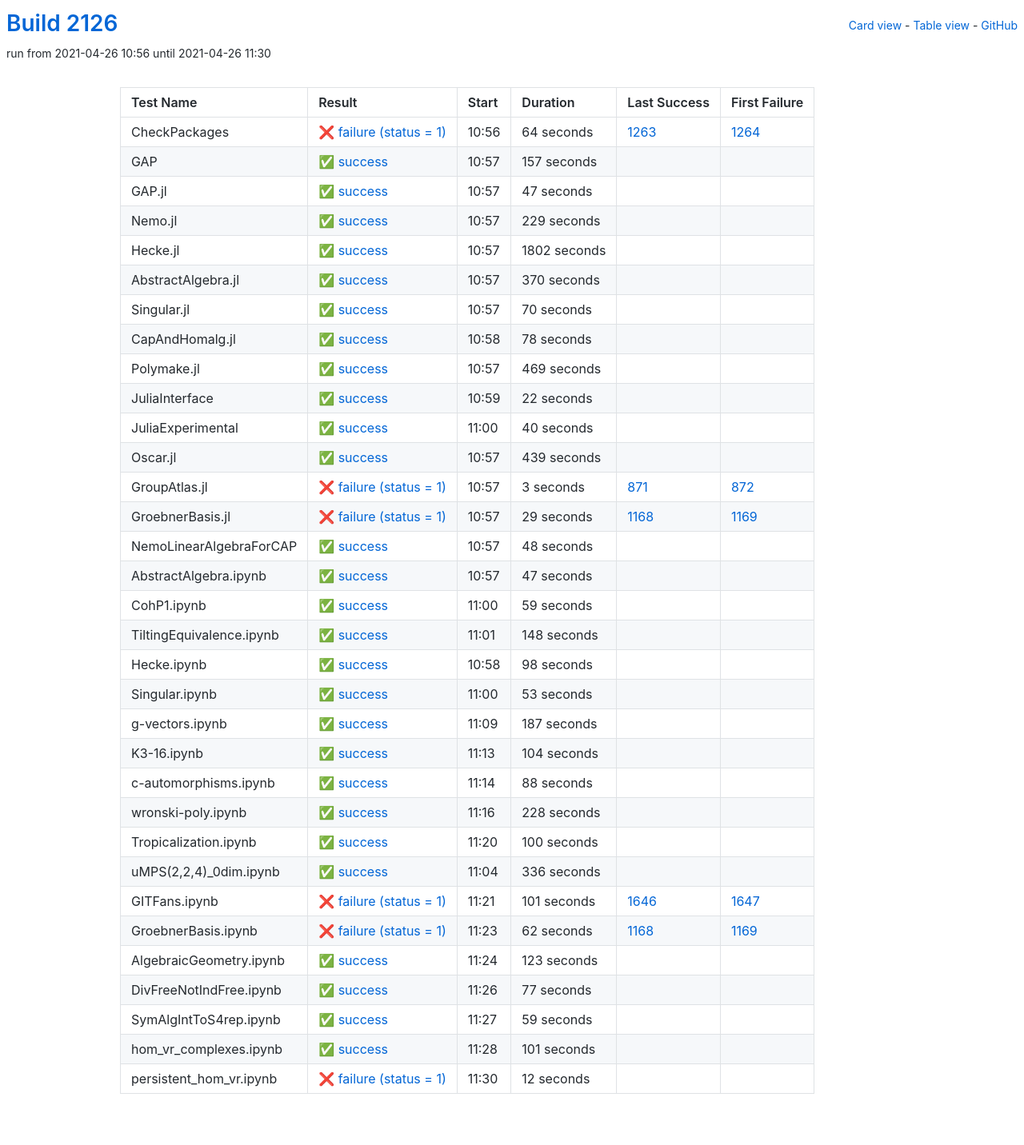
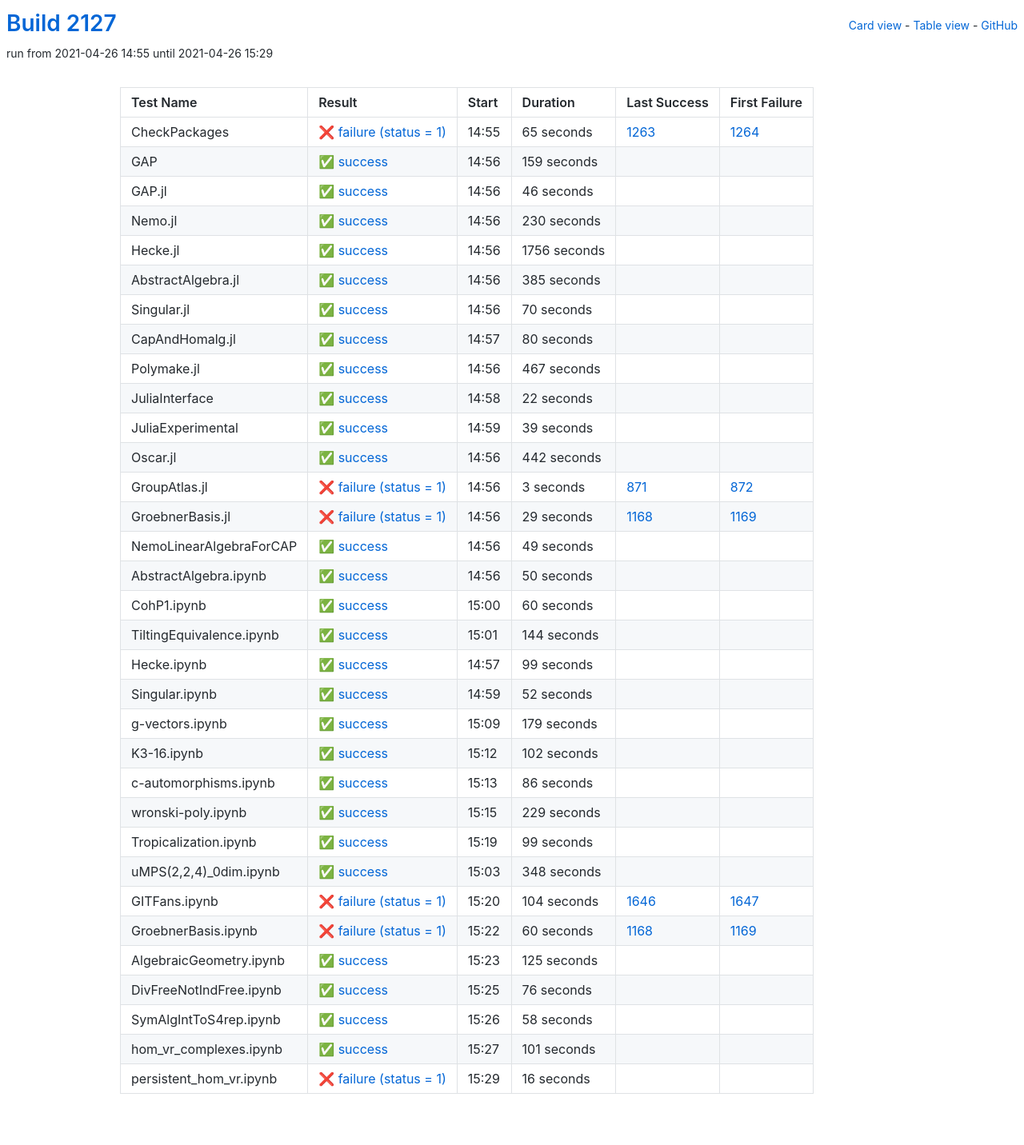
Before and after one commit to oscar-system/oscar-ci-status-stable, a Jekyll site: the page built from table.html, in a window 1280 px wide. Shown: the whole page at 80% size. Built offline with Jekyll 4.4.1, drawn with Linux system fonts in a browser that asks for light colours.

Commit message:
Build #2127

```diff
--- a/_data/ci.yml
+++ b/_data/ci.yml
@@ -1,6 +1,6 @@
 ---
-build: 2126
-build_url: https://oscarci.mathematik.uni-kl.de/job/oscar-stable/2126/
+build: 2127
+build_url: https://oscarci.mathematik.uni-kl.de/job/oscar-stable/2127/
 job: oscar-stable
 organization: oscar-system
 repo: oscar-ci-status-stable
@@ -8,80 +8,80 @@ repourl: https://github.com/oscar-system/oscar-ci-status-stable
 tests:
 - name: CheckPackages
   id: checkpackages
-  log: https://oscarci.mathematik.uni-kl.de/job/oscar-stable/2126/artifact/logs/build-2126/CheckPackages.log
-  start: 2021-04-26 10:56
+  log: https://oscarci.mathematik.uni-kl.de/job/oscar-stable/2127/artifact/logs/build-2127/CheckPackages.log
+  start: 2021-04-26 14:55
   success: false
   exitcode: 1
   status: failure
-  duration: 64
+  duration: 65
   last_success: 1263
   last_success_url: https://oscarci.mathematik.uni-kl.de/job/oscar-stable/1263/
   first_failure: 1264
   first_failure_url: https://oscarci.mathematik.uni-kl.de/job/oscar-stable/1264/
 - name: GAP
   id: gap
-  log: https://oscarci.mathematik.uni-kl.de/job/oscar-stable/2126/artifact/logs/build-2126/GAP.log
-  start: 2021-04-26 10:57
+  log: https://oscarci.mathematik.uni-kl.de/job/oscar-stable/2127/artifact/logs/build-2127/GAP.log
+  start: 2021-04-26 14:56
   success: true
   exitcode: 0
   status: success
-  duration: 157
+  duration: 159
   last_success: false
   last_success_url:
   first_failure: false
   first_failure_url:
 - name: GAP.jl
   id: gap-jl
-  log: https://oscarci.mathematik.uni-kl.de/job/oscar-stable/2126/artifact/logs/build-2126/GAP.jl.log
-  start: 2021-04-26 10:57
+  log: https://oscarci.mathematik.uni-kl.de/job/oscar-stable/2127/artifact/logs/build-2127/GAP.jl.log
+  start: 2021-04-26 14:56
   success: true
   exitcode: 0
   status: success
-  duration: 47
+  duration: 46
   last_success: false
   last_success_url:
   first_failure: false
   first_failure_url:
 - name: Nemo.jl
   id: nemo-jl
-  log: https://oscarci.mathematik.uni-kl.de/job/oscar-stable/2126/artifact/logs/build-2126/Nemo.jl.log
-  start: 2021-04-26 10:57
+  log: https://oscarci.mathematik.uni-kl.de/job/oscar-stable/2127/artifact/logs/build-2127/Nemo.jl.log
+  start: 2021-04-26 14:56
   success: true
   exitcode: 0
   status: success
-  duration: 229
+  duration: 230
   last_success: false
   last_success_url:
   first_failure: false
   first_failure_url:
 - name: Hecke.jl
   id: hecke-jl
-  log: https://oscarci.mathematik.uni-kl.de/job/oscar-stable/2126/artifact/logs/build-2126/Hecke.jl.log
-  start: 2021-04-26 10:57
+  log: https://oscarci.mathematik.uni-kl.de/job/oscar-stable/2127/artifact/logs/build-2127/Hecke.jl.log
+  start: 2021-04-26 14:56
   success: true
   exitcode: 0
   status: success
-  duration: 1802
+  duration: 1756
   last_success: false
   last_success_url:
   first_failure: false
   first_failure_url:
 - name: AbstractAlgebra.jl
   id: abstractalgebra-jl
-  log: https://oscarci.mathematik.uni-kl.de/job/oscar-stable/2126/artifact/logs/build-2126/AbstractAlgebra.jl.log
-  start: 2021-04-26 10:57
+  log: https://oscarci.mathematik.uni-kl.de/job/oscar-stable/2127/artifact/logs/build-2127/AbstractAlgebra.jl.log
+  start: 2021-04-26 14:56
   success: true
   exitcode: 0
   status: success
-  duration: 370
+  duration: 385
   last_success: false
   last_success_url:
   first_failure: false
   first_failure_url:
 - name: Singular.jl
   id: singular-jl
-  log: https://oscarci.mathematik.uni-kl.de/job/oscar-stable/2126/artifact/logs/build-2126/Singular.jl.log
-  start: 2021-04-26 10:57
+  log: https://oscarci.mathematik.uni-kl.de/job/oscar-stable/2127/artifact/logs/build-2127/Singular.jl.log
+  start: 2021-04-26 14:56
   success: true
   exitcode: 0
   status: success
@@ -92,32 +92,32 @@ tests:
   first_failure_url:
 - name: CapAndHomalg.jl
   id: capandhomalg-jl
-  log: https://oscarci.mathematik.uni-kl.de/job/oscar-stable/2126/artifact/logs/build-2126/CapAndHomalg.jl.log
-  start: 2021-04-26 10:58
+  log: https://oscarci.mathematik.uni-kl.de/job/oscar-stable/2127/artifact/logs/build-2127/CapAndHomalg.jl.log
+  start: 2021-04-26 14:57
   success: true
   exitcode: 0
   status: success
-  duration: 78
+  duration: 80
   last_success: false
   last_success_url:
   first_failure: false
   first_failure_url:
 - name: Polymake.jl
   id: polymake-jl
-  log: https://oscarci.mathematik.uni-kl.de/job/oscar-stable/2126/artifact/logs/build-2126/Polymake.jl.log
-  start: 2021-04-26 10:57
+  log: https://oscarci.mathematik.uni-kl.de/job/oscar-stable/2127/artifact/logs/build-2127/Polymake.jl.log
+  start: 2021-04-26 14:56
   success: true
   exitcode: 0
   status: success
-  duration: 469
+  duration: 467
   last_success: false
   last_success_url:
   first_failure: false
   first_failure_url:
 - name: JuliaInterface
   id: juliainterface
-  log: https://oscarci.mathematik.uni-kl.de/job/oscar-stable/2126/artifact/logs/build-2126/JuliaInterface.log
-  start: 2021-04-26 10:59
+  log: https://oscarci.mathematik.uni-kl.de/job/oscar-stable/2127/artifact/logs/build-2127/JuliaInterface.log
+  start: 2021-04-26 14:58
   success: true
   exitcode: 0
   status: success
@@ -128,32 +128,32 @@ tests:
   first_failure_url:
 - name: JuliaExperimental
   id: juliaexperimental
-  log: https://oscarci.mathematik.uni-kl.de/job/oscar-stable/2126/artifact/logs/build-2126/JuliaExperimental.log
-  start: 2021-04-26 11:00
+  log: https://oscarci.mathematik.uni-kl.de/job/oscar-stable/2127/artifact/logs/build-2127/JuliaExperimental.log
+  start: 2021-04-26 14:59
   success: true
   exitcode: 0
   status: success
-  duration: 40
+  duration: 39
   last_success: false
   last_success_url:
   first_failure: false
   first_failure_url:
 - name: Oscar.jl
   id: oscar-jl
-  log: https://oscarci.mathematik.uni-kl.de/job/oscar-stable/2126/artifact/logs/build-2126/Oscar.jl.log
-  start: 2021-04-26 10:57
+  log: https://oscarci.mathematik.uni-kl.de/job/oscar-stable/2127/artifact/logs/build-2127/Oscar.jl.log
+  start: 2021-04-26 14:56
   success: true
   exitcode: 0
   status: success
-  duration: 439
+  duration: 442
   last_success: false
   last_success_url:
   first_failure: false
   first_failure_url:
 - name: GroupAtlas.jl
   id: groupatlas-jl
-  log: https://oscarci.mathematik.uni-kl.de/job/oscar-stable/2126/artifact/logs/build-2126/GroupAtlas.jl.log
-  start: 2021-04-26 10:57
+  log: https://oscarci.mathematik.uni-kl.de/job/oscar-stable/2127/artifact/logs/build-2127/GroupAtlas.jl.log
+  start: 2021-04-26 14:56
   success: false
   exitcode: 1
   status: failure
@@ -164,8 +164,8 @@ tests:
   first_failure_url: https://oscarci.mathematik.uni-kl.de/job/oscar-stable/872/
 - name: GroebnerBasis.jl
   id: groebnerbasis-jl
-  log: https://oscarci.mathematik.uni-kl.de/job/oscar-stable/2126/artifact/logs/build-2126/GroebnerBasis.jl.log
-  start: 2021-04-26 10:57
+  log: https://oscarci.mathematik.uni-kl.de/job/oscar-stable/2127/artifact/logs/build-2127/GroebnerBasis.jl.log
+  start: 2021-04-26 14:56
   success: false
   exitcode: 1
   status: failure
@@ -176,212 +176,212 @@ tests:
   first_failure_url: https://oscarci.mathematik.uni-kl.de/job/oscar-stable/1169/
 - name: NemoLinearAlgebraForCAP
   id: nemolinearalgebraforcap
-  log: https://oscarci.mathematik.uni-kl.de/job/oscar-stable/2126/artifact/logs/build-2126/NemoLinearAlgebraForCAP.log
-  start: 2021-04-26 10:57
+  log: https://oscarci.mathematik.uni-kl.de/job/oscar-stable/2127/artifact/logs/build-2127/NemoLinearAlgebraForCAP.log
+  start: 2021-04-26 14:56
   success: true
   exitcode: 0
   status: success
-  duration: 48
+  duration: 49
   last_success: false
   last_success_url:
   first_failure: false
   first_failure_url:
 - name: AbstractAlgebra.ipynb
   id: abstractalgebra-ipynb
-  log: https://oscarci.mathematik.uni-kl.de/job/oscar-stable/2126/artifact/logs/build-2126/AbstractAlgebra.ipynb.log
-  start: 2021-04-26 10:57
+  log: https://oscarci.mathematik.uni-kl.de/job/oscar-stable/2127/artifact/logs/build-2127/AbstractAlgebra.ipynb.log
+  start: 2021-04-26 14:56
   success: true
   exitcode: 0
   status: success
-  duration: 47
+  duration: 50
   last_success: false
   last_success_url:
   first_failure: false
   first_failure_url:
 - name: CohP1.ipynb
   id: cohp1-ipynb
-  log: https://oscarci.mathematik.uni-kl.de/job/oscar-stable/2126/artifact/logs/build-2126/CohP1.ipynb.log
-  start: 2021-04-26 11:00
+  log: https://oscarci.mathematik.uni-kl.de/job/oscar-stable/2127/artifact/logs/build-2127/CohP1.ipynb.log
+  start: 2021-04-26 15:00
   success: true
   exitcode: 0
   status: success
-  duration: 59
+  duration: 60
   last_success: false
   last_success_url:
   first_failure: false
   first_failure_url:
 - name: TiltingEquivalence.ipynb
   id: tiltingequivalence-ipynb
-  log: https://oscarci.mathematik.uni-kl.de/job/oscar-stable/2126/artifact/logs/build-2126/TiltingEquivalence.ipynb.log
-  start: 2021-04-26 11:01
+  log: https://oscarci.mathematik.uni-kl.de/job/oscar-stable/2127/artifact/logs/build-2127/TiltingEquivalence.ipynb.log
+  start: 2021-04-26 15:01
   success: true
   exitcode: 0
   status: success
-  duration: 148
+  duration: 144
   last_success: false
   last_success_url:
   first_failure: false
   first_failure_url:
 - name: Hecke.ipynb
   id: hecke-ipynb
-  log: https://oscarci.mathematik.uni-kl.de/job/oscar-stable/2126/artifact/logs/build-2126/Hecke.ipynb.log
-  start: 2021-04-26 10:58
+  log: https://oscarci.mathematik.uni-kl.de/job/oscar-stable/2127/artifact/logs/build-2127/Hecke.ipynb.log
+  start: 2021-04-26 14:57
   success: true
   exitcode: 0
   status: success
-  duration: 98
+  duration: 99
   last_success: false
   last_success_url:
   first_failure: false
   first_failure_url:
 - name: Singular.ipynb
   id: singular-ipynb
-  log: https://oscarci.mathematik.uni-kl.de/job/oscar-stable/2126/artifact/logs/build-2126/Singular.ipynb.log
-  start: 2021-04-26 11:00
+  log: https://oscarci.mathematik.uni-kl.de/job/oscar-stable/2127/artifact/logs/build-2127/Singular.ipynb.log
+  start: 2021-04-26 14:59
   success: true
   exitcode: 0
   status: success
-  duration: 53
+  duration: 52
   last_success: false
   last_success_url:
   first_failure: false
   first_failure_url:
 - name: g-vectors.ipynb
   id: g-vectors-ipynb
-  log: https://oscarci.mathematik.uni-kl.de/job/oscar-stable/2126/artifact/logs/build-2126/g-vectors.ipynb.log
-  start: 2021-04-26 11:09
+  log: https://oscarci.mathematik.uni-kl.de/job/oscar-stable/2127/artifact/logs/build-2127/g-vectors.ipynb.log
+  start: 2021-04-26 15:09
   success: true
   exitcode: 0
   status: success
-  duration: 187
+  duration: 179
   last_success: false
   last_success_url:
   first_failure: false
   first_failure_url:
 - name: K3-16.ipynb
   id: k3-16-ipynb
-  log: https://oscarci.mathematik.uni-kl.de/job/oscar-stable/2126/artifact/logs/build-2126/K3-16.ipynb.log
-  start: 2021-04-26 11:13
+  log: https://oscarci.mathematik.uni-kl.de/job/oscar-stable/2127/artifact/logs/build-2127/K3-16.ipynb.log
+  start: 2021-04-26 15:12
   success: true
   exitcode: 0
   status: success
-  duration: 104
+  duration: 102
   last_success: false
   last_success_url:
   first_failure: false
   first_failure_url:
 - name: c-automorphisms.ipynb
   id: c-automorphisms-ipynb
-  log: https://oscarci.mathematik.uni-kl.de/job/oscar-stable/2126/artifact/logs/build-2126/c-automorphisms.ipynb.log
-  start: 2021-04-26 11:14
+  log: https://oscarci.mathematik.uni-kl.de/job/oscar-stable/2127/artifact/logs/build-2127/c-automorphisms.ipynb.log
+  start: 2021-04-26 15:13
   success: true
   exitcode: 0
   status: success
-  duration: 88
+  duration: 86
   last_success: false
   last_success_url:
   first_failure: false
   first_failure_url:
 - name: wronski-poly.ipynb
   id: wronski-poly-ipynb
-  log: https://oscarci.mathematik.uni-kl.de/job/oscar-stable/2126/artifact/logs/build-2126/wronski-poly.ipynb.log
-  start: 2021-04-26 11:16
+  log: https://oscarci.mathematik.uni-kl.de/job/oscar-stable/2127/artifact/logs/build-2127/wronski-poly.ipynb.log
+  start: 2021-04-26 15:15
   success: true
   exitcode: 0
   status: success
-  duration: 228
+  duration: 229
   last_success: false
   last_success_url:
   first_failure: false
   first_failure_url:
 - name: Tropicalization.ipynb
   id: tropicalization-ipynb
-  log: https://oscarci.mathematik.uni-kl.de/job/oscar-stable/2126/artifact/logs/build-2126/Tropicalization.ipynb.log
-  start: 2021-04-26 11:20
+  log: https://oscarci.mathematik.uni-kl.de/job/oscar-stable/2127/artifact/logs/build-2127/Tropicalization.ipynb.log
+  start: 2021-04-26 15:19
   success: true
   exitcode: 0
   status: success
-  duration: 100
+  duration: 99
   last_success: false
   last_success_url:
   first_failure: false
   first_failure_url:
 - name: uMPS(2,2,4)_0dim.ipynb
   id: umps-2-2-4-0dim-ipynb
-  log: https://oscarci.mathematik.uni-kl.de/job/oscar-stable/2126/artifact/logs/build-2126/uMPS-2-2-4-_0dim.ipynb.log
-  start: 2021-04-26 11:04
+  log: https://oscarci.mathematik.uni-kl.de/job/oscar-stable/2127/artifact/logs/build-2127/uMPS-2-2-4-_0dim.ipynb.log
+  start: 2021-04-26 15:03
   success: true
   exitcode: 0
   status: success
-  duration: 336
+  duration: 348
   last_success: false
   last_success_url:
   first_failure: false
   first_failure_url:
 - name: GITFans.ipynb
   id: gitfans-ipynb
-  log: https://oscarci.mathematik.uni-kl.de/job/oscar-stable/2126/artifact/logs/build-2126/GITFans.ipynb.log
-  start: 2021-04-26 11:21
+  log: https://oscarci.mathematik.uni-kl.de/job/oscar-stable/2127/artifact/logs/build-2127/GITFans.ipynb.log
+  start: 2021-04-26 15:20
   success: false
   exitcode: 1
   status: failure
-  duration: 101
+  duration: 104
   last_success: 1646
   last_success_url: https://oscarci.mathematik.uni-kl.de/job/oscar-stable/1646/
   first_failure: 1647
   first_failure_url: https://oscarci.mathematik.uni-kl.de/job/oscar-stable/1647/
 - name: GroebnerBasis.ipynb
   id: groebnerbasis-ipynb
-  log: https://oscarci.mathematik.uni-kl.de/job/oscar-stable/2126/artifact/logs/build-2126/GroebnerBasis.ipynb.log
-  start: 2021-04-26 11:23
+  log: https://oscarci.mathematik.uni-kl.de/job/oscar-stable/2127/artifact/logs/build-2127/GroebnerBasis.ipynb.log
+  start: 2021-04-26 15:22
   success: false
   exitcode: 1
   status: failure
-  duration: 62
+  duration: 60
   last_success: 1168
   last_success_url: https://oscarci.mathematik.uni-kl.de/job/oscar-stable/1168/
   first_failure: 1169
   first_failure_url: https://oscarci.mathematik.uni-kl.de/job/oscar-stable/1169/
 - name: AlgebraicGeometry.ipynb
   id: algebraicgeometry-ipynb
-  log: https://oscarci.mathematik.uni-kl.de/job/oscar-stable/2126/artifact/logs/build-2126/AlgebraicGeometry.ipynb.log
-  start: 2021-04-26 11:24
+  log: https://oscarci.mathematik.uni-kl.de/job/oscar-stable/2127/artifact/logs/build-2127/AlgebraicGeometry.ipynb.log
+  start: 2021-04-26 15:23
   success: true
   exitcode: 0
   status: success
-  duration: 123
+  duration: 125
   last_success: false
   last_success_url:
   first_failure: false
   first_failure_url:
 - name: DivFreeNotIndFree.ipynb
   id: divfreenotindfree-ipynb
-  log: https://oscarci.mathematik.uni-kl.de/job/oscar-stable/2126/artifact/logs/build-2126/DivFreeNotIndFree.ipynb.log
-  start: 2021-04-26 11:26
+  log: https://oscarci.mathematik.uni-kl.de/job/oscar-stable/2127/artifact/logs/build-2127/DivFreeNotIndFree.ipynb.log
+  start: 2021-04-26 15:25
   success: true
   exitcode: 0
   status: success
-  duration: 77
+  duration: 76
   last_success: false
   last_success_url:
   first_failure: false
   first_failure_url:
 - name: SymAlgIntToS4rep.ipynb
   id: symalginttos4rep-ipynb
-  log: https://oscarci.mathematik.uni-kl.de/job/oscar-stable/2126/artifact/logs/build-2126/SymAlgIntToS4rep.ipynb.log
-  start: 2021-04-26 11:27
+  log: https://oscarci.mathematik.uni-kl.de/job/oscar-stable/2127/artifact/logs/build-2127/SymAlgIntToS4rep.ipynb.log
+  start: 2021-04-26 15:26
   success: true
   exitcode: 0
   status: success
-  duration: 59
+  duration: 58
   last_success: false
   last_success_url:
   first_failure: false
   first_failure_url:
 - name: hom_vr_complexes.ipynb
   id: hom-vr-complexes-ipynb
-  log: https://oscarci.mathematik.uni-kl.de/job/oscar-stable/2126/artifact/logs/build-2126/hom_vr_complexes.ipynb.log
-  start: 2021-04-26 11:28
+  log: https://oscarci.mathematik.uni-kl.de/job/oscar-stable/2127/artifact/logs/build-2127/hom_vr_complexes.ipynb.log
+  start: 2021-04-26 15:27
   success: true
   exitcode: 0
   status: success
@@ -392,12 +392,12 @@ tests:
   first_failure_url:
 - name: persistent_hom_vr.ipynb
   id: persistent-hom-vr-ipynb
-  log: https://oscarci.mathematik.uni-kl.de/job/oscar-stable/2126/artifact/logs/build-2126/persistent_hom_vr.ipynb.log
-  start: 2021-04-26 11:30
+  log: https://oscarci.mathematik.uni-kl.de/job/oscar-stable/2127/artifact/logs/build-2127/persistent_hom_vr.ipynb.log
+  start: 2021-04-26 15:29
   success: false
   exitcode: 1
   status: failure
-  duration: 12
+  duration: 16
   last_success: false
   last_success_url:
   first_failure: false
```
Also changed, not shown: README.md.
